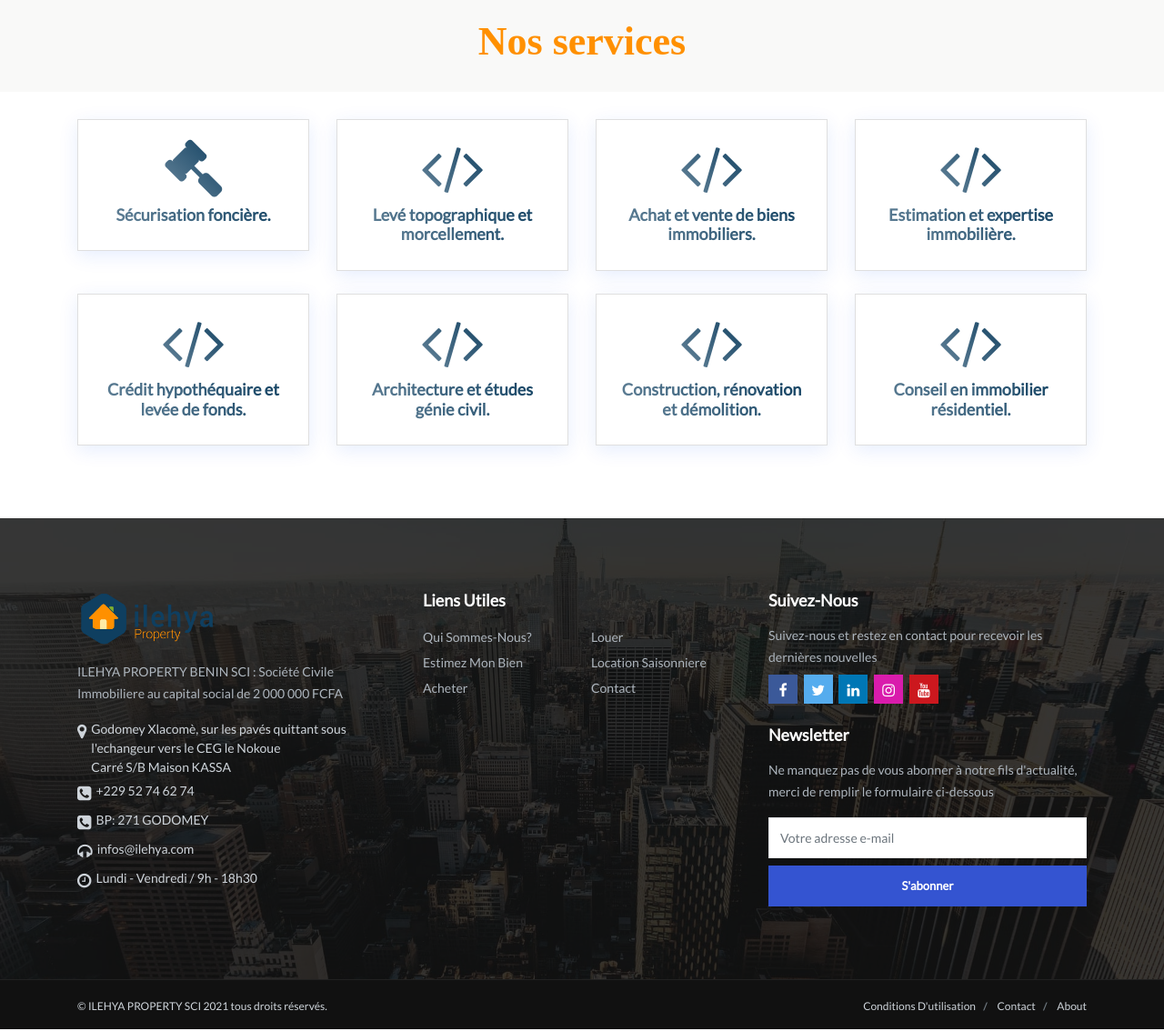
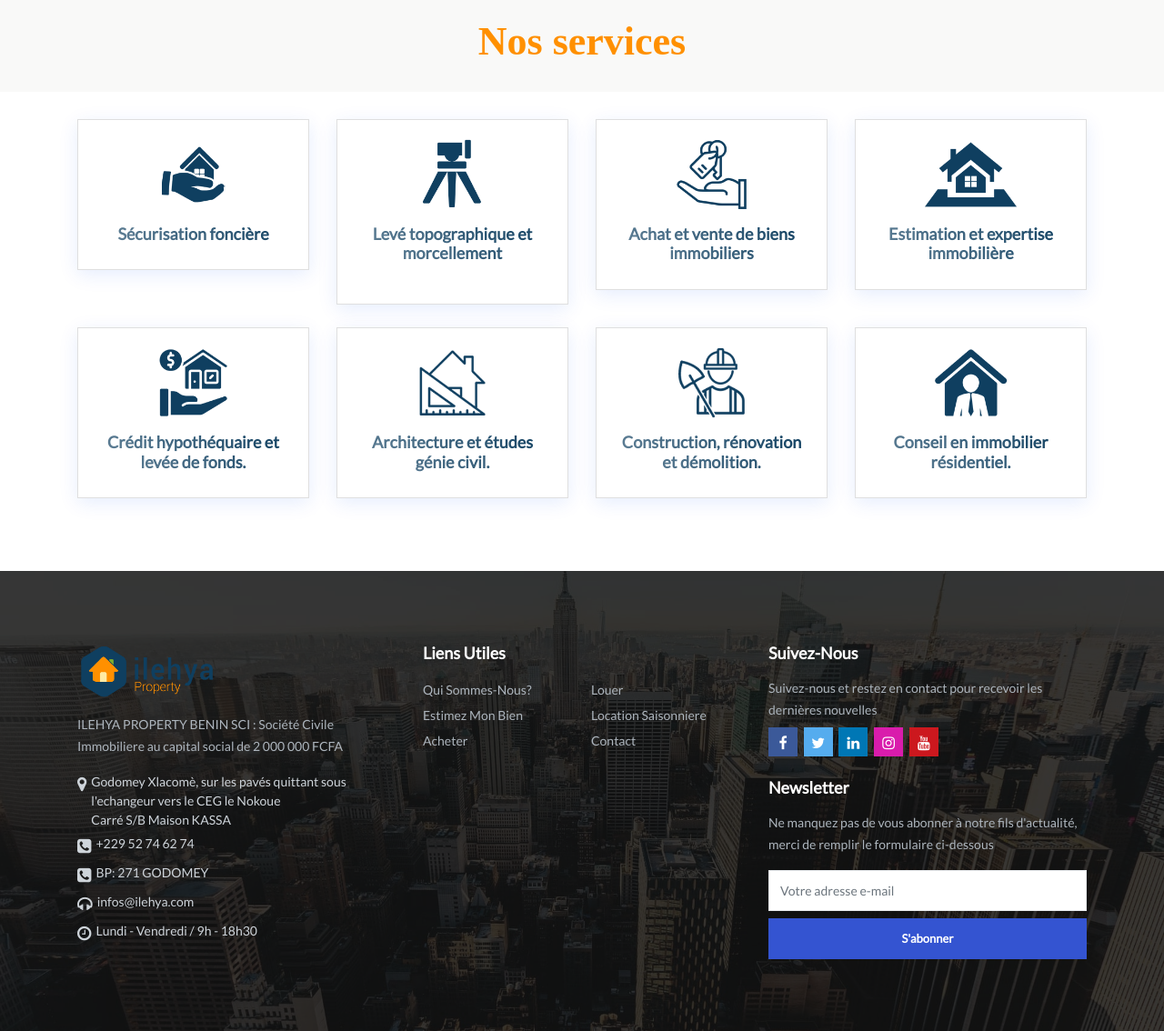
Before and after one commit to dodji05/ILEHYA-IMMO, a Symfony app: template templates/FrontEnd/nos-services.html.twig in a window 1280 px wide. Shown: the part 136-1270 px from the top of the page at 91% size. Run offline with Twig, Linux system fonts and the light colour scheme; the template is opened without the code that fills it, so the values that code supplies are empty; some libraries are stand-ins or nearby versions; some web fonts are replaced.

Commit message:
icons service

```diff
--- a/templates/FrontEnd/nos-services.html.twig
+++ b/templates/FrontEnd/nos-services.html.twig
@@ -115,12 +115,18 @@
 
             .card-subtitle {
 
-                font-size: 13px
+                font-size: 13px;
+                margin-bottom: 15px
             }
 
             .section__breadcrumb-v1 h1 {
                 font-size: 18px;
             }
+        }
+        .card-subtitle {
+
+
+            margin-top: 15px !important;
         }
 
         .wrapper .box {
@@ -248,9 +254,9 @@
                         <div class="card-body text-center">
 
                             <div class="icon text-center">
-                                <i class="fa fa-gavel"></i></div>
+                                <img src="{{ asset('images/app/icons/icon-securite-fonciere.png') }}" alt="" height="100%"></div>
 
-                            <h6 class="card-subtitle mb-2 text-muted">Sécurisation foncière.</h6>
+                            <h6 class="card-subtitle mb-2 text-muted">Sécurisation foncière</h6>
                         </div>
                     </div>
                 </div>
@@ -259,9 +265,9 @@
                         <div class="card-body text-center">
 
                             <div class="icon text-center">
-                                <i class="fa fa-code"></i></div>
+                                <img src="{{ asset('images/app/icons/icon-Leve-topographique-et-morcellement.png') }}" alt="" height="100%"></div>
 
-                            <h6 class="card-subtitle mb-2 text-muted">Levé topographique et morcellement.</h6>
+                            <h6 class="card-subtitle mb-4 text-muted">Levé topographique et morcellement</h6>
                         </div>
                     </div>
                 </div>
@@ -270,9 +276,9 @@
                         <div class="card-body text-center">
 
                             <div class="icon text-center">
-                                <i class="fa fa-code"></i></div>
+                                <img src="{{ asset('images/app/icons/icon-Achat-et-vente-de-biens-immobiliers.png') }}" alt="" height="100%"></div>
 
-                            <h6 class="card-subtitle mb-2 text-muted">Achat et vente de biens immobiliers.</h6>
+                            <h6 class="card-subtitle mb-2 text-muted">Achat et vente de biens immobiliers</h6>
                         </div>
                     </div>
                 </div>
@@ -281,9 +287,9 @@
                         <div class="card-body text-center">
 
                             <div class="icon text-center">
-                                <i class="fa fa-code"></i></div>
+                                <img src="{{ asset('images/app/icons/icon-Estimation-et-expertise-immobilière.png') }}" alt="" height="100%"></div>
 
-                            <h6 class="card-subtitle mb-2 text-muted"> Estimation et expertise immobilière.</h6>
+                            <h6 class="card-subtitle mb-2 text-muted"> Estimation et expertise immobilière</h6>
                         </div>
                     </div>
                 </div>
@@ -297,7 +303,7 @@
                         <div class="card-body text-center">
 
                             <div class="icon text-center">
-                                <i class="fa fa-code"></i></div>
+                                <img src="{{ asset('images/app/icons/icon-Credit-hypothequaire-et-levee-defonds.png') }}" alt="" height="100%"></div>
 
                             <h6 class="card-subtitle mb-2 text-muted">Crédit hypothéquaire et levée de fonds.</h6>
                         </div>
@@ -308,7 +314,7 @@
                         <div class="card-body text-center">
 
                             <div class="icon text-center">
-                                <i class="fa fa-code"></i></div>
+                                <img src="{{ asset('images/app/icons/icon-Architecture-et-etudes-genie-civil.png') }}" alt="" height="100%"></div>
 
                             <h6 class="card-subtitle mb-2 text-muted">Architecture et études génie civil. </h6>
                         </div>
@@ -319,7 +325,7 @@
                         <div class="card-body text-center">
 
                             <div class="icon text-center">
-                                <i class="fa fa-code"></i></div>
+                                <img src="{{ asset('images/app/icons/icon-Construction-renovation-et-demolition.png') }}" alt="" height="100%"></div>
 
                             <h6 class="card-subtitle mb-2 text-muted">Construction, rénovation et démolition.</h6>
                         </div>
@@ -330,7 +336,7 @@
                         <div class="card-body text-center">
 
                             <div class="icon text-center">
-                                <i class="fa fa-code"></i></div>
+                                <img src="{{ asset('images/app/icons/icon-Conseil-en-immobilier-residentiel.png') }}" alt="" height="100%"></div>
 
                             <h6 class="card-subtitle mb-2 text-muted"> Conseil en immobilier résidentiel. </h6>
                         </div>
```
Also changed, not shown: public/FrontEnd/house/js/index.bundle.js, public/images/app/icons/icon-Achat-et-vente-de-biens-immobiliers.png (added), public/images/app/icons/icon-Architecture-et-etudes-genie-civil.png (added), public/images/app/icons/icon-Conseil-en-immobilier-residentiel.png (added), public/images/app/icons/icon-Construction-renovation-et-demolition.png (added), public/images/app/icons/icon-Credit-hypothequaire-et-levee-defonds.png (added), public/images/app/icons/icon-Estimation-et-expertise-immobilière.png (added), public/images/app/icons/icon-Leve-topographique-et-morcellement.png (added), public/images/app/icons/icon-securite-fonciere.png (added).
